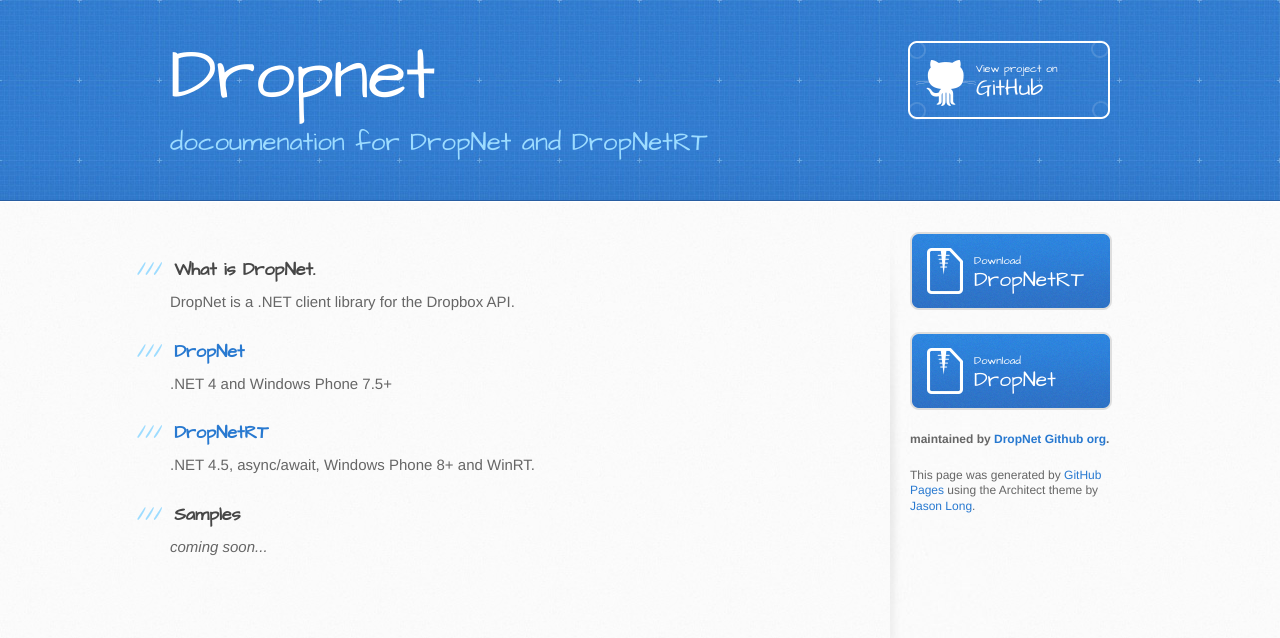
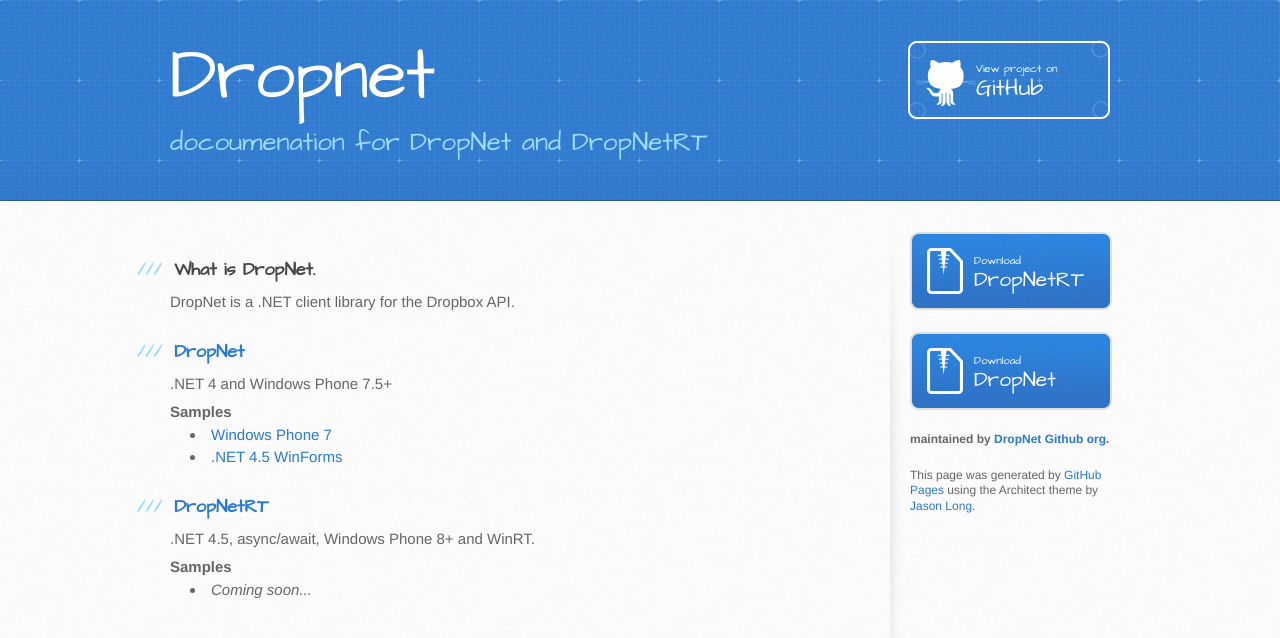
Before and after one commit to DropNet/dropnet.github.io, a Jekyll site: the page built from index.md, in a window 1280 px wide. Shown: the top 638 px of the page. Built offline with Jekyll 4.4.1, drawn with Linux system fonts in a browser that asks for light colours.

Commit message:
Updated home page with sample links

```diff
--- a/index.md
+++ b/index.md
@@ -2,31 +2,41 @@
 layout: layout
 ---
 
-<h3>
-    <span class="octicon octicon-link"></span>What is DropNet.
-</h3>
-<p>
-    DropNet is a .NET client library for the Dropbox API.
-</p>
+<div class="home">
+    <h3>
+        <span class="octicon octicon-link"></span>What is DropNet.
+    </h3>
+    <p>
+        DropNet is a .NET client library for the Dropbox API.
+    </p>
 
 
-<h3>
-    <span class="octicon octicon-link"></span><a href="/dropnet.html">DropNet</a>
-</h3>
-<p>
-    .NET 4 and Windows Phone 7.5+
-</p>
+    <div class="homegroup">
+        <h3>
+            <span class="octicon octicon-link"></span><a href="/dropnet.html">DropNet</a>
+        </h3>
+        <p>
+            .NET 4 and Windows Phone 7.5+
+        </p>
+        <strong>Samples</strong>
+        <ul>
+            <li><a href="https://github.com/DropNet/DropNet.Samples/tree/master/DropNet.Samples.WP7">Windows Phone 7</a></li>
+            <li><a href="https://github.com/DropNet/DropNet.Samples/tree/master/DropNet.Samples.WinForms">.NET 4.5 WinForms</a></li>
+        </ul>
+    </div>
 
-<h3>
-    <span class="octicon octicon-link"></span><a href="/dropnetrt.html">DropNetRT</a>
-</h3>
-<p>
-    .NET 4.5, async/await, Windows Phone 8+ and WinRT.
-</p>
+    <div class="homegroup">
+        <h3>
+            <span class="octicon octicon-link"></span><a href="/dropnetrt.html">DropNetRT</a>
+        </h3>
+        <p>
+            .NET 4.5, async/await, Windows Phone 8+ and WinRT.
+        </p>
+        <strong>Samples</strong>
+        <ul>
+            <li><em>Coming soon...</em></li>
+        </ul>
+    </div>
 
-<h3>
-    <span class="octicon octicon-link"></span>Samples
-</h3>
-<p>
-    <em>coming soon...</em>
-</p>
+
+</div>
--- a/stylesheets/stylesheet.css
+++ b/stylesheets/stylesheet.css
@@ -876,3 +876,10 @@
 
 /* Mobile Portrait Size to Mobile Landscape Size (devices and browsers) */
 @media only screen and (max-width: 479px) {}
+
+.home ul {
+    margin: 0;
+}
+.homegroup p {
+    margin-bottom: 6px;
+}
```
